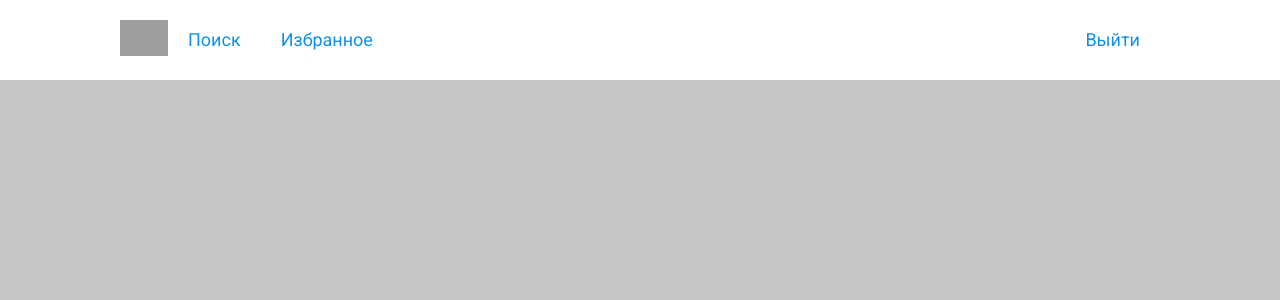
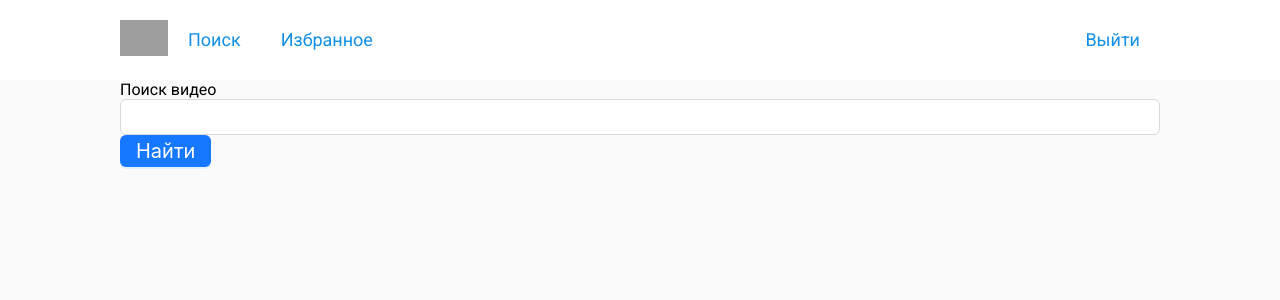
Before and after one commit to MaksMeamk/SPA, a React (Create React App) app: page / in a window 1280 px wide. Shown: the top 300 px of the page. Built offline with nearby package versions, Linux system fonts and the light colour scheme; grey boxes are pictures that could not be loaded.

Commit message:
added trxt button and input

```diff
--- a/src/Components/HomePage/index.jsx
+++ b/src/Components/HomePage/index.jsx
@@ -1,13 +1,42 @@
 import React from 'react';
 import { Header } from '../Header';
 import './style.scss';
+import { Input, ConfigProvider, Button } from 'antd';
 export const HomePage = () => {
    return (
       <>
          <Header />
          <div className="block-homePage">
             <div className="block-homePage__items">
-               <div className="block-homePage__search"></div>
+               <div className="block-homePage__text">Поиск видео</div>
+               <div className="block-homePage__search">
+                  <ConfigProvider
+                     theme={{
+                        token: {
+                           fontSize: '20px',
+                           lineHeight: '24px',
+                        },
+                        components: {
+                           Input: {
+                              activeBg: 'rgba(197, 228, 249, 0.3)',
+                              activeBorderColor: 'rgba(19, 144, 229, 1)',
+                              paddingBlock: '5px',
+                           },
+                        },
+                     }}
+                  >
+                     <Input
+                     // onChange={(e) =>
+                     //    setauthorizationData((authorizationData) => ({
+                     //       ...authorizationData,
+                     //       email: e.target.value,
+                     //    }))
+                     // }
+                     // value={authorizationData.email}
+                     />
+                     <Button type="primary">Найти</Button>
+                  </ConfigProvider>
+               </div>
             </div>
          </div>
       </>
--- a/src/index.scss
+++ b/src/index.scss
@@ -4,7 +4,7 @@
 
 body {
    font-family: 'Roboto', sans-serif;
-   background-color: rgb(198, 198, 198);
+   background-color: rgba(250, 250, 250, 1);
    font-size: 16px;
    min-height: 100vh;
    overflow: hidden;
```
